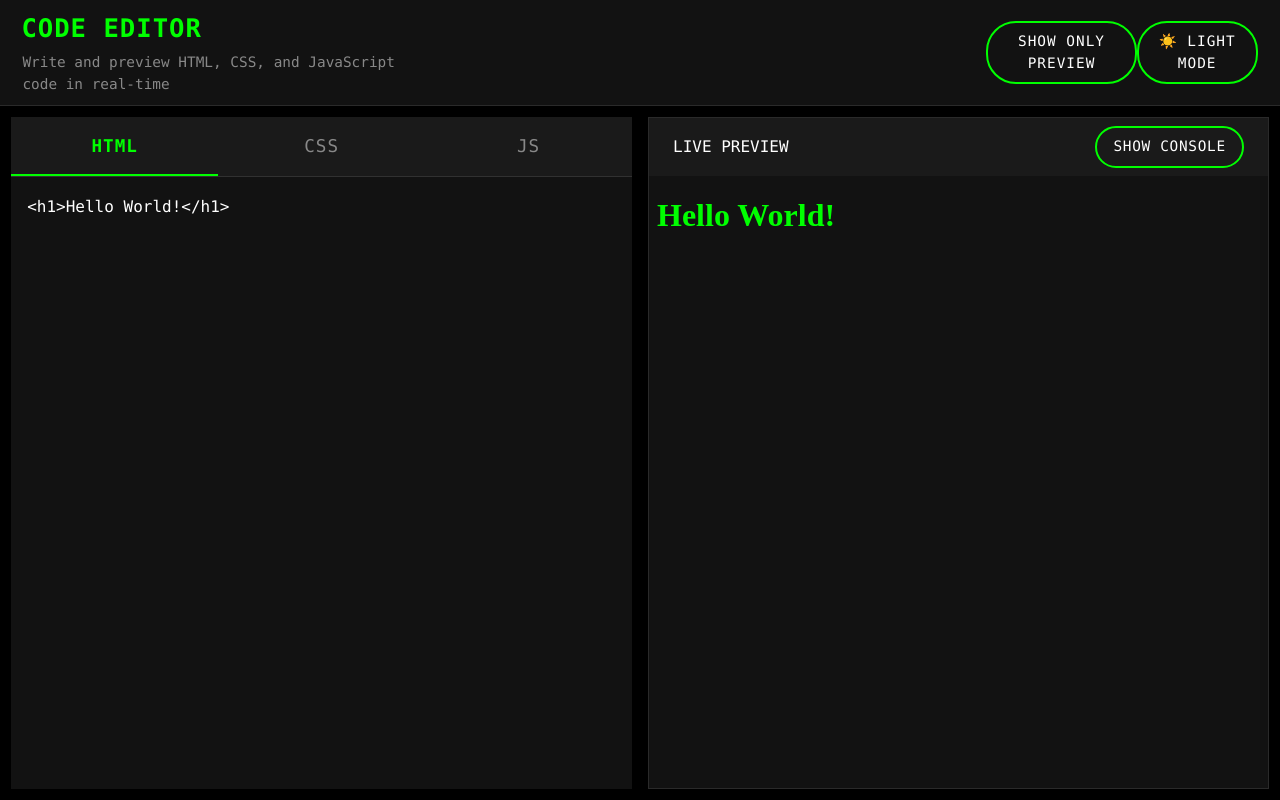
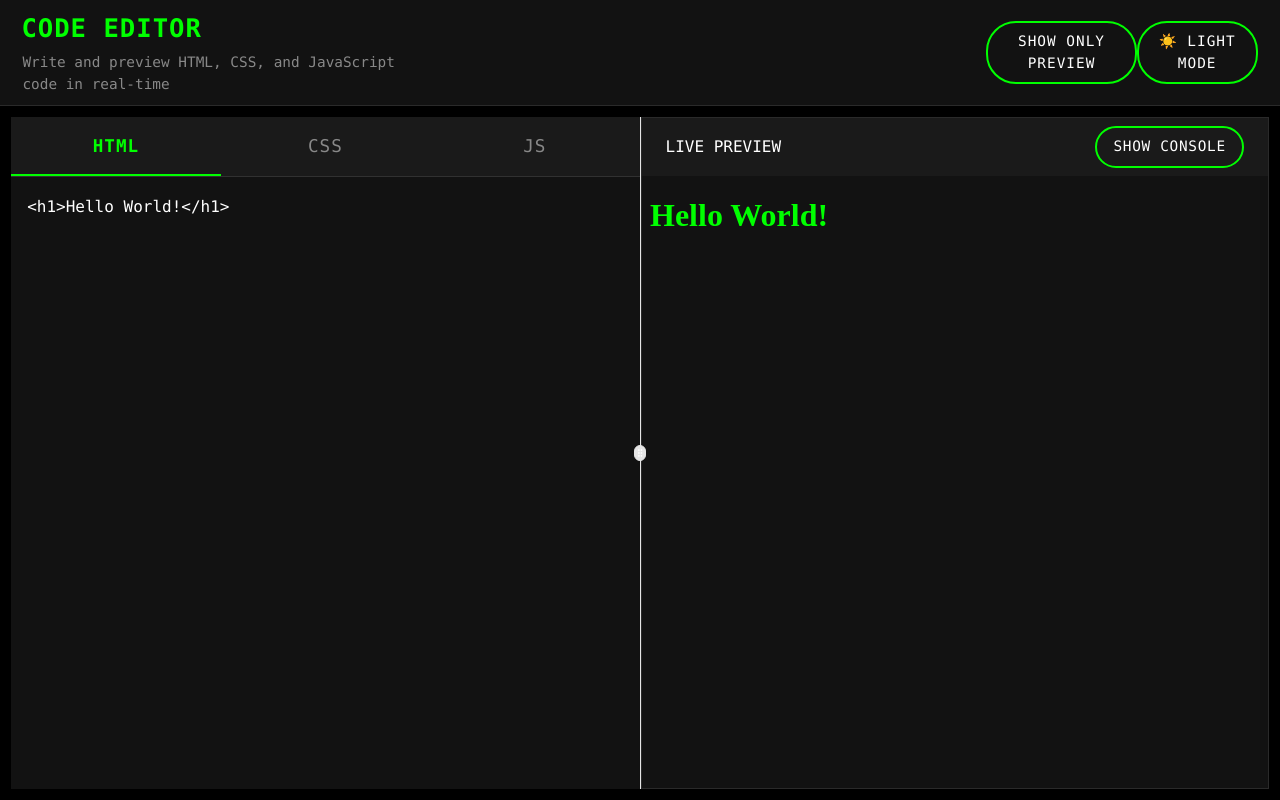
Before and after one commit to VIDHITTS/Markdown-Magic, a React (Vite) app: page / in a window 1280 px wide. Built offline with nearby package versions, Linux system fonts and the light colour scheme.

Commit message:
added resiazabality functionnnnnnnnn yyyayayayya

```diff
--- a/package.json
+++ b/package.json
@@ -16,6 +16,7 @@
     "lucide-react": "^0.503.0",
     "react": "^19.0.0",
     "react-dom": "^19.0.0",
+    "react-resizable-panels": "^2.1.8",
     "tailwind-merge": "^3.2.0",
     "tailwindcss": "^4.1.4"
   },
--- a/src/App.css
+++ b/src/App.css
@@ -159,7 +159,7 @@
 .magic-output {
   display: flex;
   flex-direction: column;
-  min-width: 0;
+  min-width: 200px;
   border: 1px solid var(--border_colour);
 }
 
@@ -276,3 +276,32 @@
   padding: 0.7rem;
   border: none;
 }
+.resizable-panel-wrapper {
+  display: flex;
+  flex-direction: column;
+  height: 100%;
+}
+.user-magic,
+.magic-output {
+  height: 100%;
+  overflow: hidden;
+}
+.ResizablePanelGroup {
+  width: 100%;
+  height: 100%;
+  display: flex;
+}
+
+.ResizablePanel {
+  width: 100%;
+  height: 100%;
+}
+.main-magic {
+  display: grid;
+  grid-template-columns: 1fr 1fr;
+  flex: 1;
+  display: flex;
+  height: 100%;
+  width: 100%;
+  overflow: hidden;
+}
--- a/src/App.jsx
+++ b/src/App.jsx
@@ -1,4 +1,10 @@
+"use client";
 import React, { useState, useEffect } from "react";
+import {
+  ResizableHandle,
+  ResizablePanel,
+  ResizablePanelGroup,
+} from "@/components/ui/resizable";
 import "./App.css";
 import Header from "./components/Header.jsx";
 import Selector from "./components/Selector.jsx";
@@ -67,22 +73,27 @@
           setconsole={setconsole}
           consoledata={consoledata}
           setconsoledata={setconsoledata}
-          previewonlyframe={true}
         />
       ) : (
         <div className="main-magic">
+          <ResizablePanelGroup direction="horizontal">
+            <ResizablePanel>
               <div className="user-magic">
                 <Selector tab={tab} settab={settab} />
                 <UserEditor tab={tab} value={value} onChange={onChange} />
               </div>
+            </ResizablePanel>
+            <ResizableHandle withHandle />
+            <ResizablePanel>
               <Output
                 usercode={usercode}
                 show={show}
                 setconsole={setconsole}
                 consoledata={consoledata}
                 setconsoledata={setconsoledata}
-            previewonlyframe={false}
               />
+            </ResizablePanel>
+          </ResizablePanelGroup>
         </div>
       )}
     </div>
--- a/src/components/Output.jsx
+++ b/src/components/Output.jsx
@@ -10,7 +10,7 @@
   previewonlyframe,
 }) {
   return (
-    <div className={`magic-output ${previewonlyframe ? "preview-only" : ""}`}>
+    <div className={`magic-output`}>
       <div className="magic-output-heading">
         <span>LIVE PREVIEW</span>
         <button
@@ -22,7 +22,6 @@
       </div>
       <iframe
         srcDoc={usercode}
-        className={previewonlyframe ? "previewonlyframe" : ""}
       />
       {show && (
         <ConsolePanel
--- /dev/null
+++ b/src/components/ui/resizable.jsx
@@ -0,0 +1,37 @@
+"use client"
+
+import { GripVertical } from "lucide-react"
+import * as ResizablePrimitive from "react-resizable-panels"
+import React from "react"
+
+import { cn } from "@/lib/utils"
+
+const ResizablePanelGroup = ({ className, ...props }) => (
+  <ResizablePrimitive.PanelGroup
+    className={cn(
+      "flex h-full w-full data-[panel-group-direction=vertical]:flex-col",
+      className
+    )}
+    {...props}
+  />
+)
+
+const ResizablePanel = ResizablePrimitive.Panel
+
+const ResizableHandle = ({ withHandle, className, ...props }) => (
+  <ResizablePrimitive.PanelResizeHandle
+    className={cn(
+      "relative flex w-px items-center justify-center bg-border after:absolute after:inset-y-0 after:left-1/2 after:w-1 after:-translate-x-1/2 focus-visible:outline-none focus-visible:ring-1 focus-visible:ring-ring focus-visible:ring-offset-1 data-[panel-group-direction=vertical]:h-px data-[panel-group-direction=vertical]:w-full data-[panel-group-direction=vertical]:after:left-0 data-[panel-group-direction=vertical]:after:h-1 data-[panel-group-direction=vertical]:after:w-full data-[panel-group-direction=vertical]:after:-translate-y-1/2 data-[panel-group-direction=vertical]:after:translate-x-0 [&[data-panel-group-direction=vertical]>div]:rotate-90",
+      className
+    )}
+    {...props}
+  >
+    {withHandle && (
+      <div className="z-10 flex h-4 w-3 items-center justify-center rounded-sm border bg-border">
+        <GripVertical className="h-2.5 w-2.5" />
+      </div>
+    )}
+  </ResizablePrimitive.PanelResizeHandle>
+)
+
+export { ResizablePanelGroup, ResizablePanel, ResizableHandle }
--- a/vite.config.js
+++ b/vite.config.js
@@ -1,14 +1,11 @@
-import path from "path"
-import tailwindcss from "@tailwindcss/vite"
-import react from "@vitejs/plugin-react"
-import { defineConfig } from "vite"
+import { defineConfig } from 'vite';
+import react from '@vitejs/plugin-react';
 
-// https://vite.dev/config/
 export default defineConfig({
-  plugins: [react(), tailwindcss()],
+  plugins: [react()],
   resolve: {
     alias: {
-      "@": path.resolve(__dirname, "./src"),
+      '@': '/src',  // This makes sure @ maps to the src directory
     },
   },
-})
+});
```
Also changed, not shown: 4 other files (tests, documents, lock files or other folders). Lines whose indentation alone changed are shown as unchanged.
